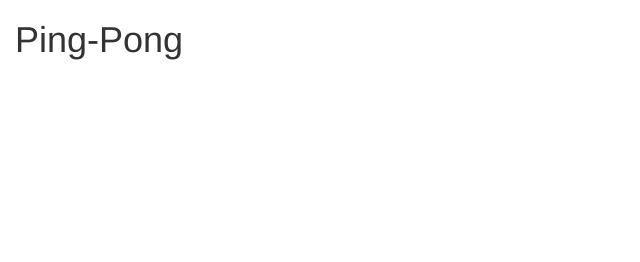
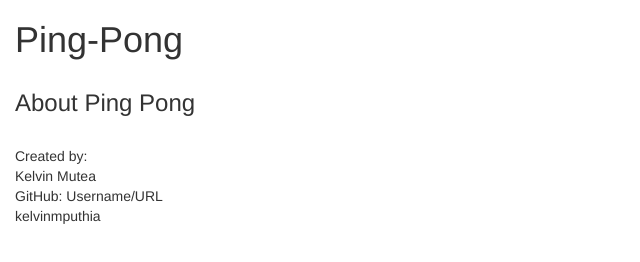
Before and after one commit to kelvinmputhia/ping-pong, a plain HTML site: page index.html in a window 1280 px wide. Shown: the whole page, without its empty margins (0-640 px from the left). Drawn offline with Linux system fonts and the light colour scheme.

Commit message:
this commite shows addition of index.html which has been used in creation of author and my github accounts

```diff
--- a/index.html
+++ b/index.html
@@ -14,8 +14,14 @@
   <div class="container-fluid header">
     <h1>Ping-Pong</h1>
 
-    </div>
+      </div>
 
-  </body>
+        <div class="container-fluid">
 
-  </html>
+          <div class="row">
+
+            <div class="col-md-3 main ">
+              <H3 id="PongP"> About Ping Pong</H3><br/>
+              <span id="PongP2"> Created by: </span><br/>Kelvin Mutea<br/>
+              <span id="about">GitHub: Username/URL</span> <br/> kelvinmputhia
+              <br/>
```
